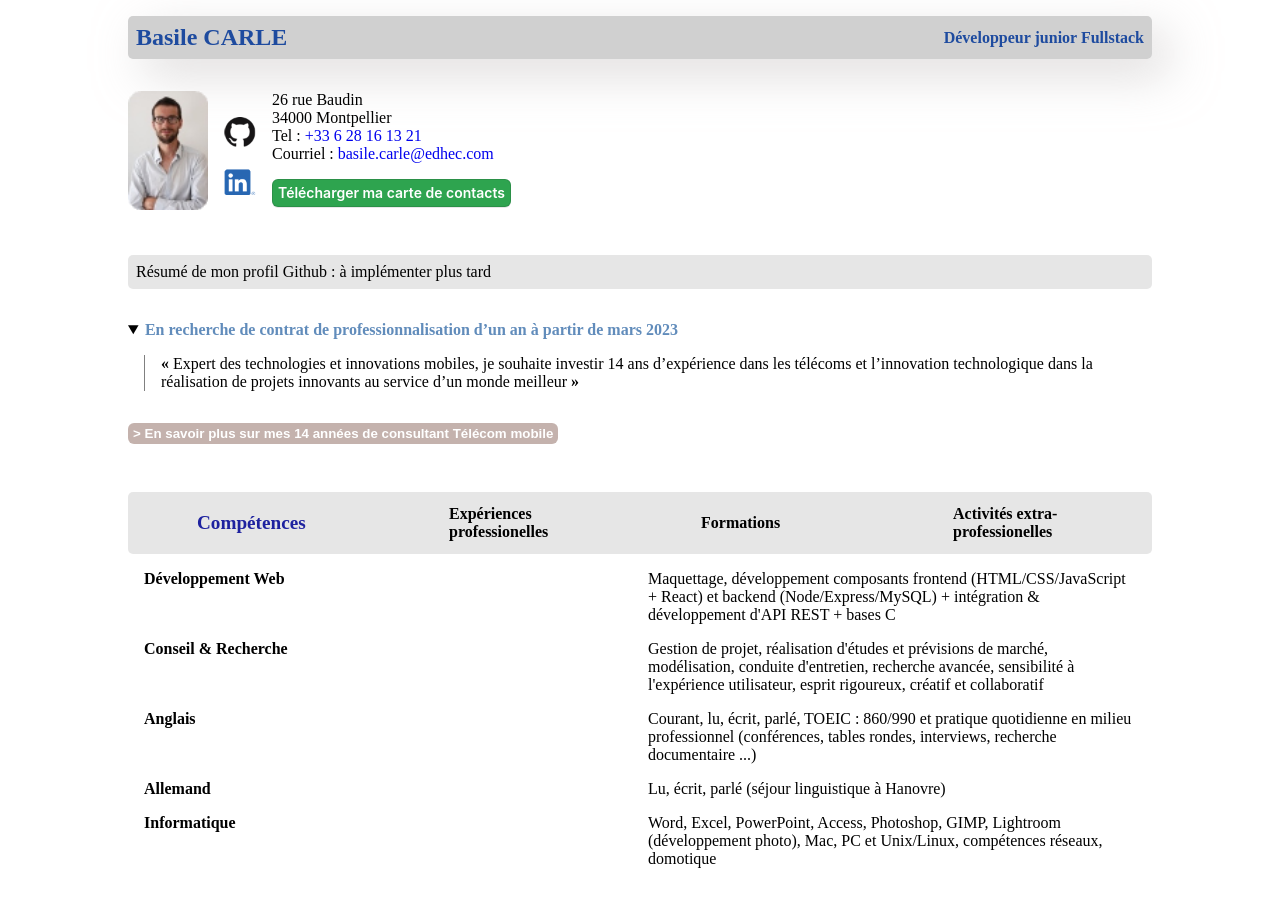
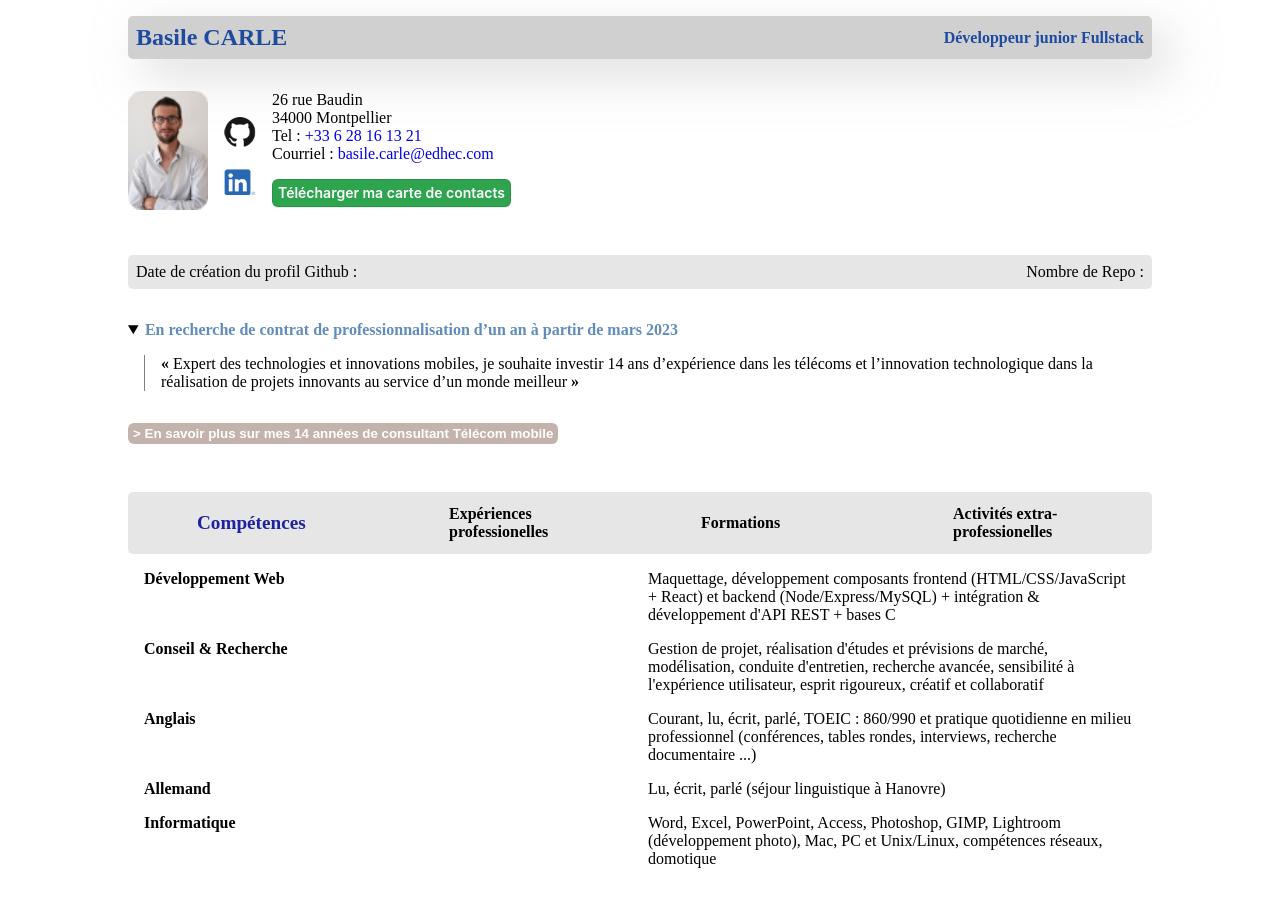
Before and after one commit to bebaile/CV-Basile-Carle, a React (Vite) app in the folder frontend/: page / in a window 1280 px wide. Shown: the top 906 px of the page. Built offline with nearby package versions, Linux system fonts and the light colour scheme; no server answers.

Commit message:
implémentation requete API github + affichage d'informations basiques issues de cette requête. Réfléchir pour plus tard à l'intéret pour l'utilisateur de voir ces informations

```diff
--- a/frontend/package.json
+++ b/frontend/package.json
@@ -10,6 +10,7 @@
     "fix": "prettier --write . && eslint --fix --ext .jsx ."
   },
   "dependencies": {
+    "axios": "^1.2.2",
     "dompurify": "^2.4.3",
     "html-react-parser": "^3.0.7",
     "prop-types": "^15.8.1",
--- a/frontend/src/App.css
+++ b/frontend/src/App.css
@@ -129,6 +129,7 @@
   max-width: 1024px;
   margin: 1rem;
   display: flex;
+  justify-content: space-between;
   background-color: hsla(0, 0%, 50%, 0.195);
   padding: 0.5rem;
   border-radius: 5px;
--- a/frontend/src/components/CvSections.jsx
+++ b/frontend/src/components/CvSections.jsx
@@ -105,7 +105,9 @@ function CvSections() {
             {sections.map((section) => {
               const html = DOMPurify.sanitize(section.html);
               return (
-                <div className={section.name}>{HTMLReactParser(html)}</div>
+                <div className={section.name} key={section.name}>
+                  {HTMLReactParser(html)}
+                </div>
               );
             })}
           </div>
--- a/frontend/src/components/GithubSummary.jsx
+++ b/frontend/src/components/GithubSummary.jsx
@@ -1,10 +1,23 @@
-import React from "react";
+import React, { useEffect, useState } from "react";
+import axios from "axios";
 
 function GithubSummary() {
+  const ENDPOINT = "https://api.github.com/users/bebaile";
+  const [githubProfile, setGithubProfile] = useState([]);
+  useEffect(() => {
+    axios.get(ENDPOINT).then((response) => {
+      console.error(response.data);
+      setGithubProfile(response.data);
+    });
+  }, []);
+
   return (
     <div className="container">
       <div className="github-summary">
-        Résumé de mon profil Github : à implémenter plus tard
+        <div>
+          Date de création du profil Github : {githubProfile.created_at}
+        </div>
+        <div>Nombre de Repo : {githubProfile.public_repos}</div>
       </div>
     </div>
   );
```
Also changed, not shown: 1 other file (tests, documents, lock files or other folders).
